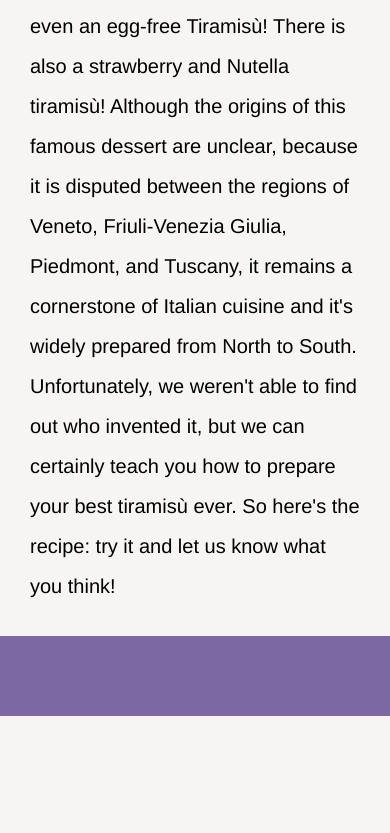
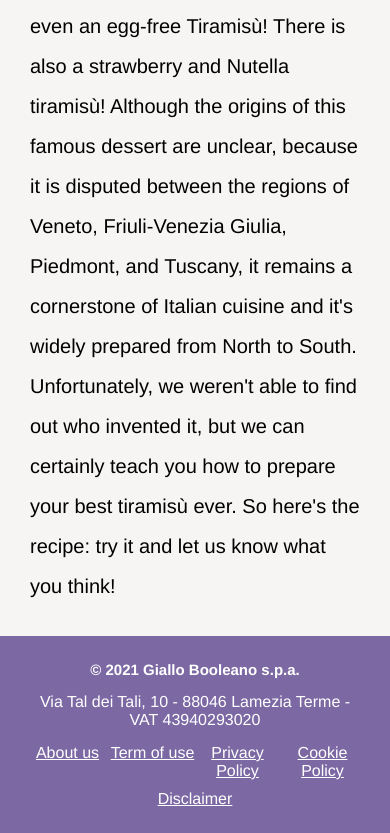
Before and after one commit to DanieleChecchin/htmlcss-responsive-layout, a plain HTML site: page index.html in a window 390 px wide. Shown: the part 1880-2713 px from the top of the page. Before the commit the page ends 2596 px from the top, so only its background shows below. Drawn offline with Linux system fonts and the light colour scheme.

Commit message:
footer mobile

```diff
--- a/css/style.css
+++ b/css/style.css
@@ -27,6 +27,10 @@ h1{
 
 h4{
     color: #9999B0;
+}
+
+h5{
+    font-size: 15px;
 }
 
 ul{
@@ -207,6 +211,26 @@ figure img{
 /* Footer */
 
 footer{
-    height: 80px;
     background-color: #7C69A4;
+    color: white;
 }
+
+.footer-content{
+    text-align: center;
+    padding: 25px;
+}
+
+.address p{
+    margin: 15px 0;
+}
+
+.navbar-list{
+    flex-wrap: wrap;
+    justify-content: center;
+    row-gap: 10px;
+}
+
+.navbar-list li{
+    text-decoration: underline;
+    flex-basis: 25%;
+}
--- a/index.html
+++ b/index.html
@@ -87,8 +87,19 @@
     <!--Footer-->
     <footer>
         <div class="footer-content">
-            <div class="address"></div>
-            <div class="navbar"></div>
+            <div class="address">
+                <h5> &copy 2021 Giallo Booleano s.p.a.</h5>
+                <p>Via Tal dei Tali, 10 - 88046 Lamezia Terme - VAT 43940293020</p>
+            </div>
+            <div class="navbar">
+                <ul class="navbar-list flex">
+                    <li>About us</li>
+                    <li>Term of use</li>
+                    <li>Privacy Policy</li>
+                    <li>Cookie Policy</li>
+                    <li>Disclaimer</li>
+                </ul>
+            </div>
         </div>
     </footer>
 
```
